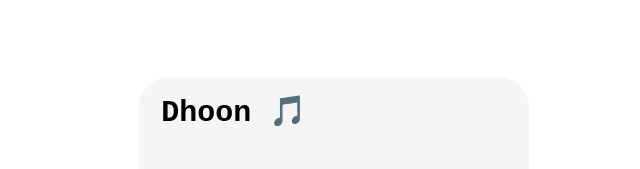
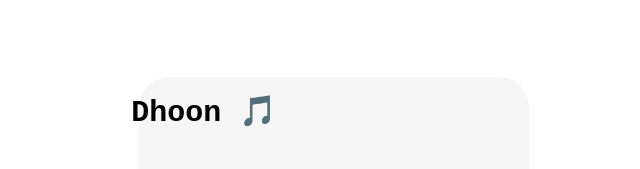
Before and after one commit to KrxnTech/Dhoooon, a React (Vite) app: page / in a window 1280 px wide. Shown: the top 169 px of the page, without its empty margins (306-946 px from the left). Built offline with nearby package versions, Linux system fonts and the light colour scheme; grey boxes are pictures that could not be loaded; a web font is replaced by a local one.

Commit message:
Added About Dhoon CSS Para styling

```diff
--- a/src/components/Heading.css
+++ b/src/components/Heading.css
@@ -3,7 +3,16 @@
     color: black;
     position: relative;
     top: -20px;
-    right: 100px;
+    right: 130px;
     font-size: 30px;
     font-family: 'Courier New', Courier, monospace;
 }
+
+
+.About-Dhoon {
+    text-align: center;
+    color: black;
+    position: relative;
+    top: -40px;
+    right: 85px;
+}
```
